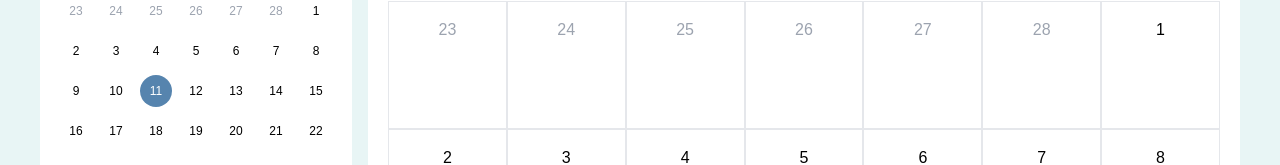
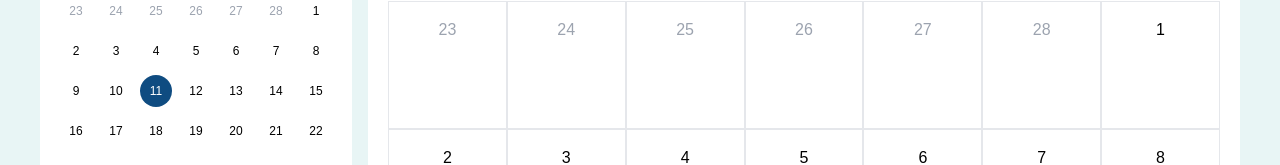
Before and after one commit to lieucongduy182/google-calendar, a Next.js app: page / in a window 1280 px wide. Shown: the part 157-322 px from the top of the page. Built offline with nearby package versions, Linux system fonts and the light colour scheme.

Commit message:
handle style for event item

```diff
--- a/src/app/_components/SidePanel/EventItem/index.tsx
+++ b/src/app/_components/SidePanel/EventItem/index.tsx
@@ -13,14 +13,18 @@ type EventItemProps = {
 };
 
 const EventItem = ({ event }: EventItemProps) => {
+  console.log('🚀  [Debug] ~ EventItem ~ event:', event);
   const formattedPeriodTime = formatPeriodTime(event.startTime, event.endTime);
   const isAppointment = event.type === EVENT_TYPE.APPOINTMENT;
   const { setSelectedEvent, setShowEventModal } = useEventStore();
-  const handleEditEvent = useCallback((event: Event) => {
-    if (!event) return;
-    setSelectedEvent(event);
-    setShowEventModal(true);
-  }, [setSelectedEvent, setShowEventModal]);
+  const handleEditEvent = useCallback(
+    (event: Event) => {
+      if (!event) return;
+      setSelectedEvent(event);
+      setShowEventModal(true);
+    },
+    [setSelectedEvent, setShowEventModal]
+  );
 
   const {
     isOpen: isOpenDrawer,
@@ -36,7 +40,9 @@ const EventItem = ({ event }: EventItemProps) => {
       )}
     >
       <div className="flex flex-col justify-center text-xs gap-1 min-w-40">
-        <p className="text-white font-semibold text-wrap">{event.title}</p>
+        <p className={clsx('font-semibold text-wrap', event.labelClass.text)}>
+          {event.title}
+        </p>
         <p className="text-white font-thin">{formattedPeriodTime}</p>
         {isAppointment && (
           <div className="flex items-center gap-2 mt-2">
--- a/src/app/_components/SidePanel/SmallCalendar/DayButton.tsx
+++ b/src/app/_components/SidePanel/SmallCalendar/DayButton.tsx
@@ -1,7 +1,8 @@
-import React, { memo } from 'react';
+import React, { memo, useMemo } from 'react';
 import dayjs, { Dayjs } from 'dayjs';
 import clsx from 'clsx';
 import { DATE_TIME_FORMAT } from '@/app/constants';
+import { useEventModal } from '@/app/_hooks/useEventModal';
 
 type DayButtonProps = {
   date: Dayjs;
@@ -16,21 +17,35 @@ const DayButton = ({
   selectedDay,
   handleSelectedDay,
 }: DayButtonProps) => {
-  const isToday =
-    date.format(DATE_TIME_FORMAT) === dayjs().format(DATE_TIME_FORMAT);
+  const formattedDate = date.format(DATE_TIME_FORMAT);
+  const isToday = formattedDate === dayjs().format(DATE_TIME_FORMAT);
   const isSelectedDay =
     selectedDay &&
-    dayjs(selectedDay).format(DATE_TIME_FORMAT) ===
-      date.format(DATE_TIME_FORMAT);
-  const isCurrent =
-    date.month() === currentMonthIndex % 12;
+    dayjs(selectedDay).format(DATE_TIME_FORMAT) === formattedDate;
+  const isCurrent = date.month() === currentMonthIndex % 12;
+  const { events } = useEventModal();
+  const renderEvents = useMemo(
+    () =>
+      events.filter(
+        (event) => dayjs(event.date).format(DATE_TIME_FORMAT) === formattedDate
+      ),
+    [events, formattedDate]
+  );
+  const isHasEvents = !!renderEvents.length;
+  const showEventBackground = useMemo(() => {
+    if (!isHasEvents || isSelectedDay) return '';
+
+    return isToday
+      ? 'bg-light-blue text-white'
+      : 'bg-light-orange text-gray-400';
+  }, [isHasEvents, isToday, isSelectedDay]);
 
   return (
     <button
       className={clsx(
         'w-8 h-8 text-xs rounded-full flex items-center justify-center',
         !isCurrent && 'text-gray-400',
-        isToday && 'bg-light-blue text-white',
+        showEventBackground,
         isSelectedDay && 'bg-dark-blue text-white'
       )}
       onClick={() => handleSelectedDay(date)}
--- a/src/app/_components/common/EventModal/index.tsx
+++ b/src/app/_components/common/EventModal/index.tsx
@@ -158,6 +158,7 @@ function EventModal({ isOpen, selectedDay, onClose }: AddEventModalProps) {
       labelClass: {
         bg: labelClasses[formData.selectedLabel].bg,
         border: labelClasses[formData.selectedLabel].border,
+        text: labelClasses[formData.selectedLabel].text,
       },
       selectedLabel: formData.selectedLabel,
       type: formData.type,
--- a/src/app/constants.ts
+++ b/src/app/constants.ts
@@ -6,32 +6,28 @@ export const DAYS_OF_WEEK = 7;
 
 export const labelClasses = [
   {
-    bg: 'bg-light-orange',
+    bg: 'bg-light-blue',
     border: 'border-dark-blue',
+    text: 'text-gray-800',
+    hoverBg: 'hover:bg-blue-100',
   },
   {
-    bg: 'bg-yellow-500',
+    bg: 'bg-dark-blue',
     border: 'border-yellow-500',
+    text: 'text-white',
+    hoverBg: 'hover:bg-blue-700',
   },
   {
-    bg: 'bg-green-500',
-    border: 'border-green-500',
+    bg: 'bg-dark-orange',
+    border: 'border-blue-500',
+    text: 'text-white',
+    hoverBg: 'hover:bg-orange-700',
   },
   {
-    bg: 'bg-blue-500',
-    border: 'border-blue-500',
-  },
-  {
-    bg: 'bg-indigo-500',
-    border: 'border-indigo-500',
-  },
-  {
-    bg: 'bg-purple-500',
-    border: 'border-purple-500',
-  },
-  {
-    bg: 'bg-pink-500',
-    border: 'border-pink-500',
+    bg: 'bg-purple-200',
+    border: 'border-purple-600',
+    text: 'text-gray-800',
+    hoverBg: 'hover:bg-purple-300',
   },
 ];
 
--- a/src/app/month-view/DayButtonLarge/index.tsx
+++ b/src/app/month-view/DayButtonLarge/index.tsx
@@ -35,7 +35,7 @@ function DayButtonLarge({
   const showEventBackground = useMemo(() => {
     if (!isHasEvents) return '';
 
-    return isToday ? 'bg-light-blue' : 'bg-light-orange';
+    return isToday ? 'bg-blue-300' : 'bg-light-orange';
   }, [isHasEvents, isToday]);
 
   return (
--- a/src/lib/stores/eventStore/index.ts
+++ b/src/lib/stores/eventStore/index.ts
@@ -27,6 +27,7 @@ export type Event = {
   labelClass: {
     bg: string;
     border: string;
+    text: string;
   };
   type: EventType;
   clientName?: string;
```
